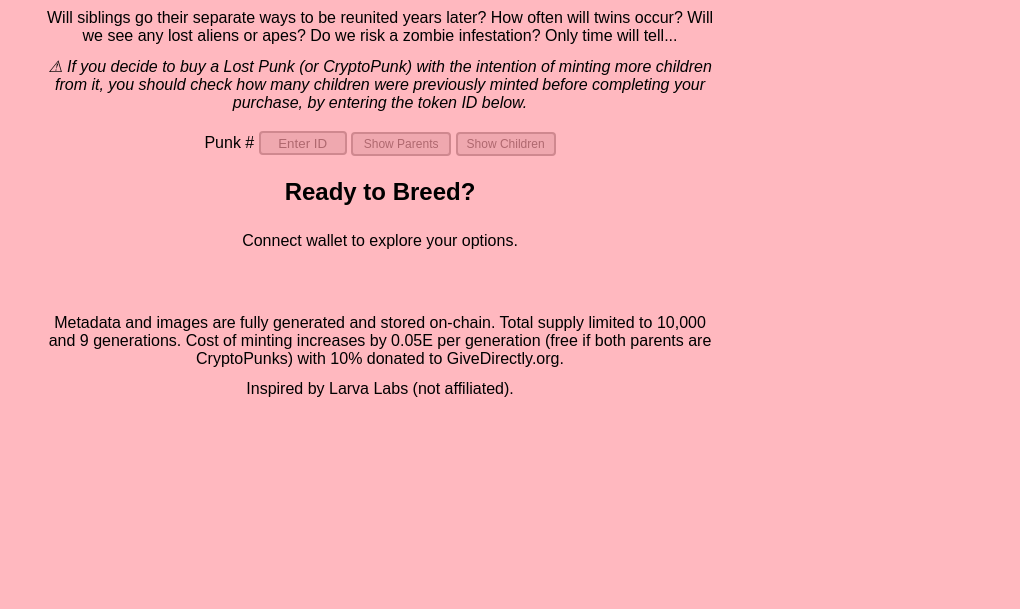
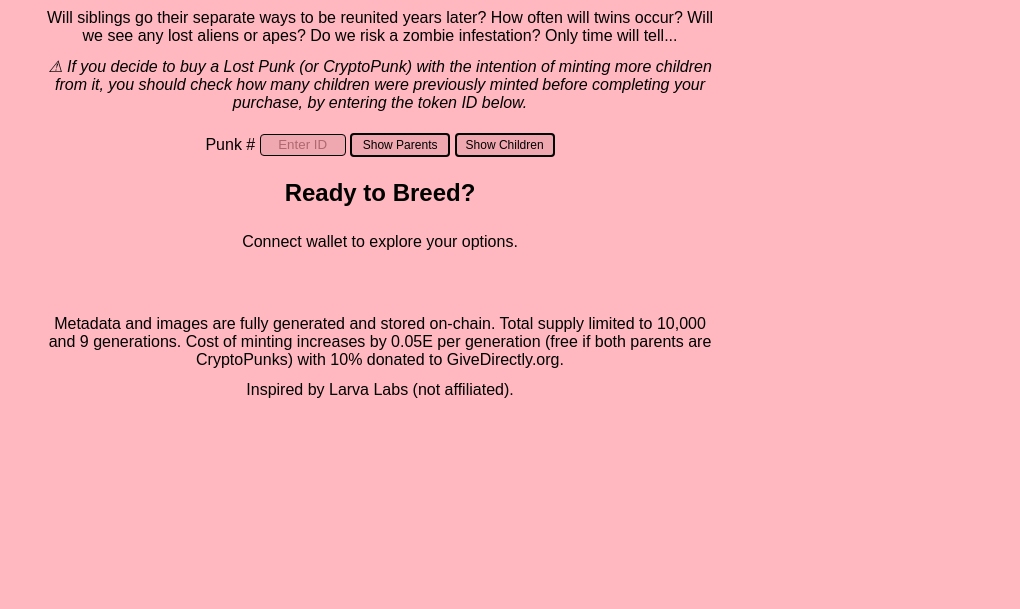
Before and after one commit to lostpunks/lostpunks, a plain HTML site: page index.html in a window 1280 px wide. Shown: the part 191-800 px from the top of the page, without its empty margins (260-1280 px from the left). Drawn offline with Linux system fonts and the light colour scheme; a script that the page names is missing.

Commit message:
Change button style so they don't look disabled

```diff
--- a/main.js
+++ b/main.js
@@ -263,11 +263,11 @@
   let motherType = mother['type'];
 
   if (father['Child 2'] !== '-') {
-    label.innerHTML = fatherID + " already has 2 children.";
+    label.innerHTML = "Punk #" + fatherID + " already has two children.";
     return;
   }
   if (mother['Child 2'] !== '-') {
-    label.innerHTML = motherID + " already has 2 children.";
+    label.innerHTML = "Punk #" + motherID + " already has two children.";
     return;
   }
   if (fatherType.startsWith('Alien') || fatherType.startsWith('Ape')) {
--- a/style.css
+++ b/style.css
@@ -23,8 +23,9 @@
   height: 18px;
   text-align: center;
   background-color: #efa8af;
-  border: 2px solid #cf888f;
+  border: 1px solid black;
   border-radius: 4px;
+  margin-top: 10px;
   outline: none;
 }
 ::placeholder {
@@ -34,13 +35,13 @@
 button {
   font-weight: 500;
   font-size: 16px;
-  color: #af686f;
+  color: black;
   width: 200px;
   height: 30px;
   margin-top: 8px;
   margin-bottom: 8px;
   background-color: #efa8af;
-  border: 2px solid #cf888f;
+  border: 2px solid black;
   border-radius: 4px;
 }
 #wallet-button {
@@ -58,12 +59,12 @@
 button.small {
   font-weight: 500;
   font-size: 12px;
-  color: #af686f;
+  color: black;
   width: 100px;
   height: 24px;
   margin-bottom: 0px;
   background-color: #efa8af;
-  border: 2px solid #cf888f;
+  border: 2px solid black;
   border-radius: 4px;
 }
 button:hover {
```
